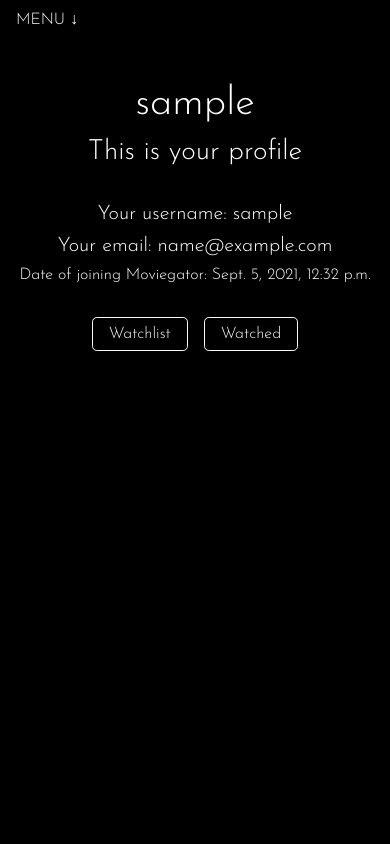
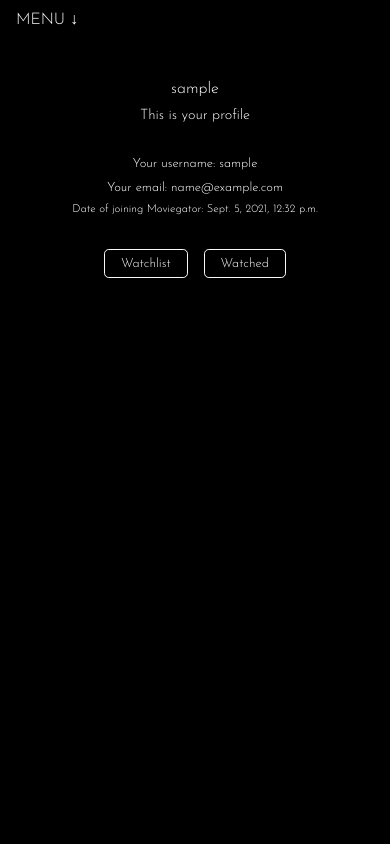
Before and after one commit to nastiacooly/moviegator, a Django app: page /profile in a window 390 px wide. Run offline with Django 3.2, Linux system fonts and the light colour scheme; the visitor is signed in with stand-in values (Sample User, id 1); some libraries are stand-ins or nearby versions.

Commit message:
mobile-responsive changes

```diff
--- a/moviegator/static/moviegator/scripts/moviegator.js
+++ b/moviegator/static/moviegator/scripts/moviegator.js
@@ -293,9 +293,12 @@ document.addEventListener('DOMContentLoaded', () => {
                 previousResult.remove();
                 // Fetching for another random movie and rendering its card
                 if (userChoices.randomType) {
+                    // Showing spinner while JSON loads
+                    spinner = helper.renderSpinner(resultContainer);
                     // If user chose "random buttons" in start section
                     helper.getResource(`${config.urlPaths.getMovieData}/${userChoices.randomType}`)
                     .then(data => {
+                        spinner.remove();
                         if (userChoices.randomType === "trend") {
                             renderResult(data, data.stars, resultContainer);
                         } else {
@@ -308,6 +311,7 @@ document.addEventListener('DOMContentLoaded', () => {
                     // If user chose mood/genre
                     helper.getResource(`${config.urlPaths.getMovieData}/${userChoices.movieOrShow}/${userChoices.genre}`)
                     .then(data => {
+                        spinner.remove();
                         renderResult(data, data.description, resultContainer);
                     });
                 }
@@ -505,9 +509,9 @@ document.addEventListener('DOMContentLoaded', () => {
             }
         });
 
-        ratingModal.addEventListener('mouseover', (e) => {
+        ratingModal.addEventListener('click', (e) => {
             if (e.target.hasAttribute(config.CSS.buttonsAttributes.starRating)) {
-                // Color rating stars as user hovers mouse over and keep track of chosen rating
+                // Color rating stars as user clicks on any star and keep track of chosen rating
                 newRating = colorChosenStars(e.target);
             }
         });
--- a/moviegator/static/moviegator/scss/_general.scss
+++ b/moviegator/static/moviegator/scss/_general.scss
@@ -9,10 +9,12 @@ body {
     font-family: 'Josefin Sans', sans-serif;
     overflow-x: hidden;
     height: 100vh;
+    margin: 0;
+    padding: 0;
 }
 
 .content {
-    height: auto;
+    height: calc(100%-74px);
 }
 
 .hide {
@@ -164,12 +166,6 @@ div {
         min-height: 100%;
         width: 100%;
         z-index: 5;
-        .card-text {
-            height: 80px !important;
-            @media (min-width: 576px) {
-                max-width: 210px !important;
-            }
-        }
     }
     &#section-user {
         background: black;
--- a/moviegator/static/moviegator/scss/_media.scss
+++ b/moviegator/static/moviegator/scss/_media.scss
@@ -1,29 +1,30 @@
-/* for large screens */
-@media (min-width: 576px) {
+/* for large screens only */
+@media (min-width: 768px) {
     div {
         &#section-user, &#section-trailers {
             .card-text {
                 max-width: 210px !important;
+                height: 80px !important;
             }
         }
     }
 }
 
-/* for small screens only in portrait orientation */
-@media (orientation: portrait) and (max-width: 576px) {
+/* for large screens */
+@media (max-width: 1199px) {
     .btn {
-        font-size: 0.7rem;
-        line-height: 0.7rem;
-    }
-
-    .btn-lg {
         font-size: 1rem;
         line-height: 1rem;
     }
 
+    .btn-lg {
+        font-size: 1.3rem;
+        line-height: 1.2rem;
+    }
+
     .brand {
-        font-size: 8rem;
-        line-height: 5rem;
+        font-size: 10rem;
+        line-height: 7rem;
     }
 
     .menu-arrow {
@@ -37,32 +38,197 @@
         &_md {
             font-size: 1.3rem;
         }
+        &_sm {
+            font-size: 1.1rem;
+        }
+        &_xs {
+            font-size: 0.9rem;
+        }
+    }
+
+    .hint {
+        font-size: 0.9rem;
     }
 
     section {
         &#section {
             &-login, &-register, &-welcome {
-                padding-top: 12rem;
+                padding-top: 8rem;
+            }
+            &-start, &-mood-genre {
+                padding-top: 6rem;
+            }
+            &-mood, &-genre {
+                padding-top: 5rem;
+            }
+            &-result {
+                padding-top: 5rem;
+                min-height: 100%;
+                height: fit-content;
+            }
+        }
+    }
+
+    .card {
+        &-text {
+            font-size: 1rem;
+        }
+    }
+
+    .modal-container {
+        .overlay {
+            #ratingModal {
+                font-size: 2rem;
+                width: 70%;
+                height: 40%;
+                .rating_modal-rate {
+                    font-size: 2rem;
+                }
+            }
+        }
+    }
+
+    .trailer {
+        &-input {
+            padding: 1rem;
+            font-size: 1rem;
+        }
+    }
+}
+
+/* for medium screens */
+@media (max-width: 991px) {
+    section {
+        &#section {
+            &-login, &-register, &-welcome {
+                padding-top: 6rem;
+            }
+            &-start, &-mood-genre {
+                padding-top: 6rem;
+            }
+            &-mood, &-genre {
+                padding-top: 5rem;
+            }
+        }
+    }
+
+    .trailer {
+        &-input {
+            padding: 1rem;
+            font-size: 1rem;
+        }
+    }
+}
+
+/* for small screens */
+@media (max-width: 767px) {
+    .btn-lg {
+        font-size: 1.2rem;
+        line-height: 1.1rem;
+    }
+
+    .brand {
+        font-size: 8rem;
+        line-height: 6rem;
+    }
+
+    .header {
+        &_big {
+            font-size: 1.2rem;
+        }
+        &_md {
+            font-size: 0.9rem;
+        }
+        &_sm {
+            font-size: 0.8rem;
+        }
+        &_xs {
+            font-size: 0.7rem;
+        }
+    }
+
+    .hint {
+        font-size: 0.8rem;
+    }
+
+    section {
+        &#section {
+            &-login, &-register, &-welcome {
+                padding-top: 8rem;
             }
             &-start, &-mood-genre {
                 padding-top: 8rem;
             }
             &-mood, &-genre {
-                padding-top: 8rem;
-            }
-            &-result {
-                padding-top: 5rem;
+                padding-top: 6rem;
             }
         }
     }
 
     .card {
-        &-title {
+        &-text {
+            font-size: 0.7rem;
+        }
+    }
+
+    .modal-container {
+        .overlay {
+            #ratingModal {
+                font-size: 1.5rem;
+                width: 90%;
+                height: 50%;
+                .rating_modal-rate {
+                    font-size: 1.5rem;
+                }
+            }
+        }
+    }
+
+    .trailer {
+        &-input {
+            width: 80%;
+            padding: 0.5rem;
+            font-size: 0.8rem;
+        }
+    }
+}
+
+/* for x-small screens only in portrait orientation */
+@media (orientation: portrait) and (max-width: 575px) {
+    .btn {
+        font-size: 0.8rem;
+        line-height: 0.7rem;
+    }
+
+    .btn-lg {
+        font-size: 0.8rem;
+        line-height: 0.7rem;
+    }
+
+    .spinner {
+        height: 35vh;
+    }
+
+    .brand {
+        font-size: 5rem;
+        line-height: 3rem;
+    }
+
+    .header {
+        &_big {
             font-size: 1rem;
         }
-        &-subtitle {
-            font-size: 0.8rem;
+    }
+
+    section {
+        &#section {
+            &-start, &-mood-genre {
+                padding-top: 6rem;
+            }
         }
+    }
+
+    .card {
         &-text {
             font-size: 0.5rem;
         }
--- a/moviegator/templates/moviegator/index.html
+++ b/moviegator/templates/moviegator/index.html
@@ -23,7 +23,7 @@
             </button>
             <button type="button" class="btn btn-outline-danger btn-lg mx-2" data-action="start">Just Start*</button>
         </div>
-        <p class="mt-3">* You can use Moviegator without registration.<br>
+        <p class="hint mt-3">* You can use Moviegator without registration.<br>
         However, registration provides additional features, such as adding movies/shows to your Watchlist or "Already Watched" list, commenting and rating movies.</p>
         {% endif %}
 
@@ -116,7 +116,7 @@
                 </div>
             </div>
 
-            <div class="mb-5">
+            <div class="my-3">
                 <button class="btn btn-outline-dark btn-sm" type="button" onClick="window.location.reload();">
                     Back to Start
                 </button>
@@ -162,7 +162,7 @@
                 </div>
             </div>
 
-            <div class="mb-5">
+            <div class="my-3">
                 <button class="btn btn-outline-dark btn-sm" type="button" onClick="window.location.reload();">
                     Back to Start
                 </button>
--- a/moviegator/templates/moviegator/profile.html
+++ b/moviegator/templates/moviegator/profile.html
@@ -38,14 +38,14 @@
 
             <div class="container text-center d-flex flex-column">
                 <div class="px-5">
-                    <h1>{{ user.username }}</h1>
-                    <h3>This is your profile</h3>
+                    <h1 class="header header_big">{{ user.username }}</h1>
+                    <h3 class="header header_md">This is your profile</h3>
                 </div>
 
                 <div class="d-flex flex-column my-4">
-                    <h5>Your username: {{ user.username }}</h5>
-                    <h5>Your email: {{ user.email }}</h5>
-                    <h6>Date of joining Moviegator: {{ user.date_joined }}</h6>
+                    <h5 class="header header_sm">Your username: {{ user.username }}</h5>
+                    <h5 class="header header_sm">Your email: {{ user.email }}</h5>
+                    <h6 class="header header_xs">Date of joining Moviegator: {{ user.date_joined }}</h6>
                 </div>
 
                 <div class="d-flex flex-row justify-content-center">
@@ -64,7 +64,7 @@
                 <div class="container text-center d-flex flex-column justify-content-between">
                     <div class="px-5">
 
-                        <h1>Your watchlist</h1>
+                        <h1 class="header header_big">Your watchlist</h1>
 
                         <div class="watchlist-container d-flex flex-lg-row flex-xs-column flex-wrap justify-content-around">
 
@@ -80,7 +80,7 @@
                 <div class="container text-center d-flex flex-column justify-content-between">
                     <div class="px-5">
 
-                        <h1>You already watched these titles</h1>
+                        <h1 class="header header_big">You already watched these titles</h1>
 
                         <div class="watched-container d-flex flex-lg-row flex-xs-column flex-wrap justify-content-around">
 
@@ -97,7 +97,7 @@
 
         <div class="text-center" id="section-user">
 
-            <h3>You should be signed in to see your profile</h3>
+            <h3 class="header header_md">You should be signed in to see your profile</h3>
 
             <div class="d-flex flex-row justify-content-center my-3">
                 <button type="button" class="btn btn-outline-dark btn-lg mx-2" data-action="login">
--- a/moviegator/templates/moviegator/trailers.html
+++ b/moviegator/templates/moviegator/trailers.html
@@ -13,7 +13,7 @@
     <div id='section-trailers'>
         <div class="container text-center">
 
-            <h3>Search for trailer to watch</h3>
+            <h3 class="header header_md">Search for trailer to watch</h3>
 
             <form method="get" class="d-flex flex-column justify-content-between align-items-center trailer-form">
                 <input autofocus required placeholder="Movie or TV Show Title (optional: with year), ex. 'Inception 2010'" type="text" class="trailer-input mt-3">
@@ -21,10 +21,10 @@
             </form>
 
             <div class="mt-4 hide">
-                <h4>
+                <h5 class="header header_sm">
                     <span>Do you mean any of these titles?</span><br>
                     <span>Please click on any item to watch the trailer.</span>
-                </h4>
+                </h5>
                 <div class="suggestions-container d-flex flex-lg-row flex-xs-column flex-wrap justify-content-around">
 
                 </div>
```
Also changed, not shown: moviegator/static/moviegator/css/styles.min.css, 1 other file.
